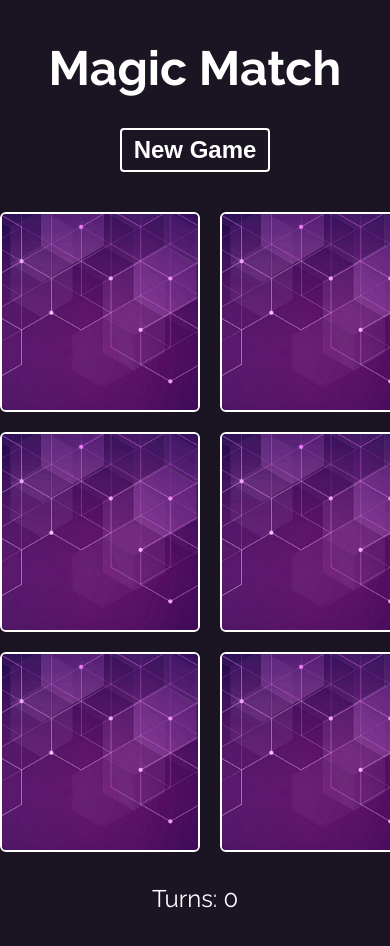
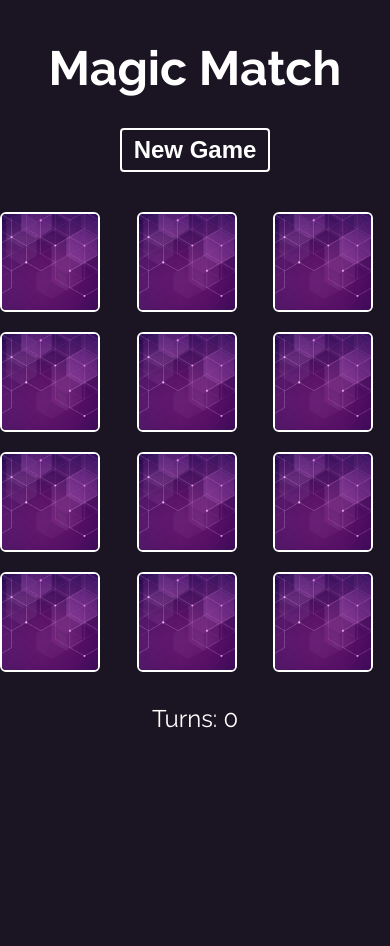
Before and after one commit to Suyukee/memory-game, a Next.js app: page / in a window 390 px wide. Shown: the top 946 px of the page. After the commit the page ends 844 px from the top, so only its background shows below. Built offline with nearby package versions, Linux system fonts and the light colour scheme.

Commit message:
Fixed for mobile

```diff
--- a/src/app/globals.css
+++ b/src/app/globals.css
@@ -83,3 +83,22 @@
 	transform: rotateY(90deg);
 	transition-delay: 0s;
 }
+
+@media (max-width: 875px) {
+	.card-grid {
+		margin: 40px auto 2rem;
+		grid-template-columns: 1fr 1fr 1fr;
+	}
+}
+
+@media (max-width: 640px) {
+	.card img {
+		width: 150px;
+	}
+}
+
+@media (max-width: 490px) {
+	.card img {
+		width: 100px;
+	}
+}
```
